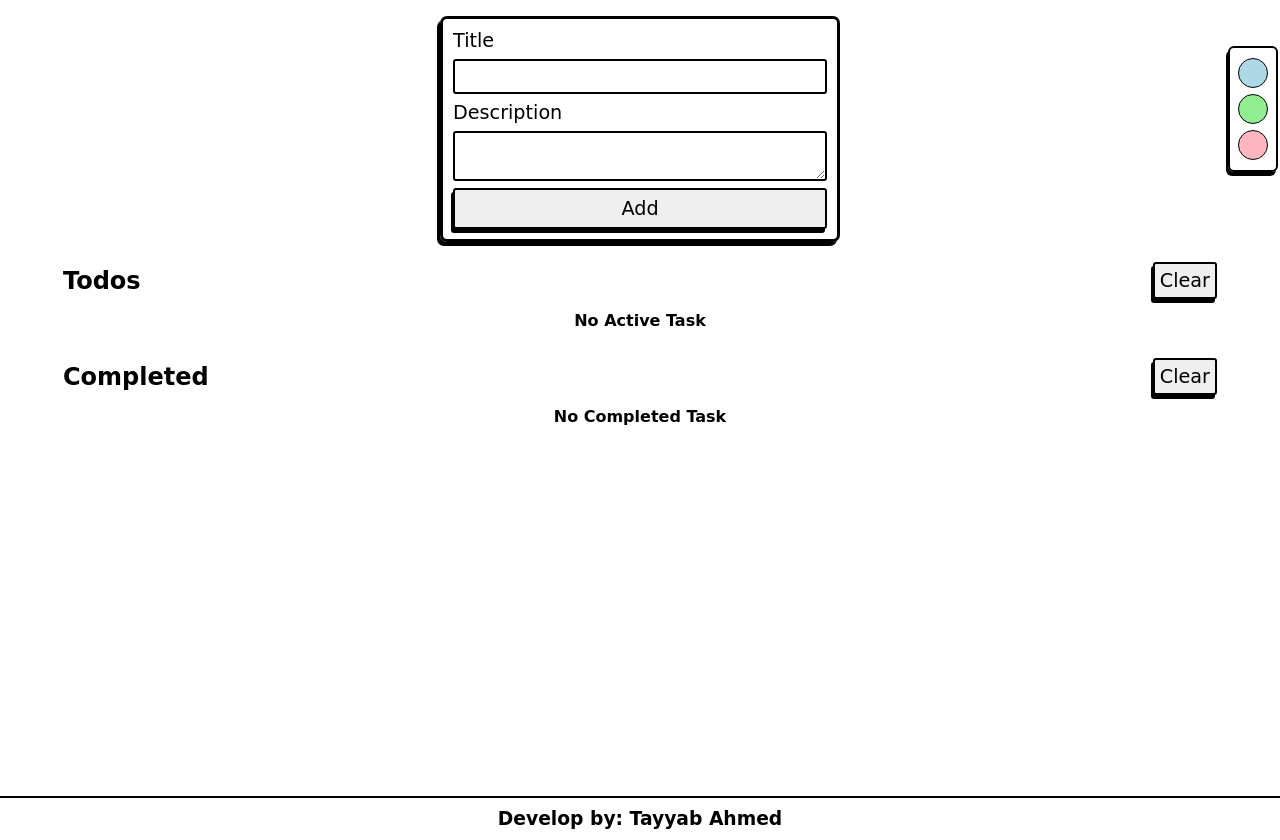
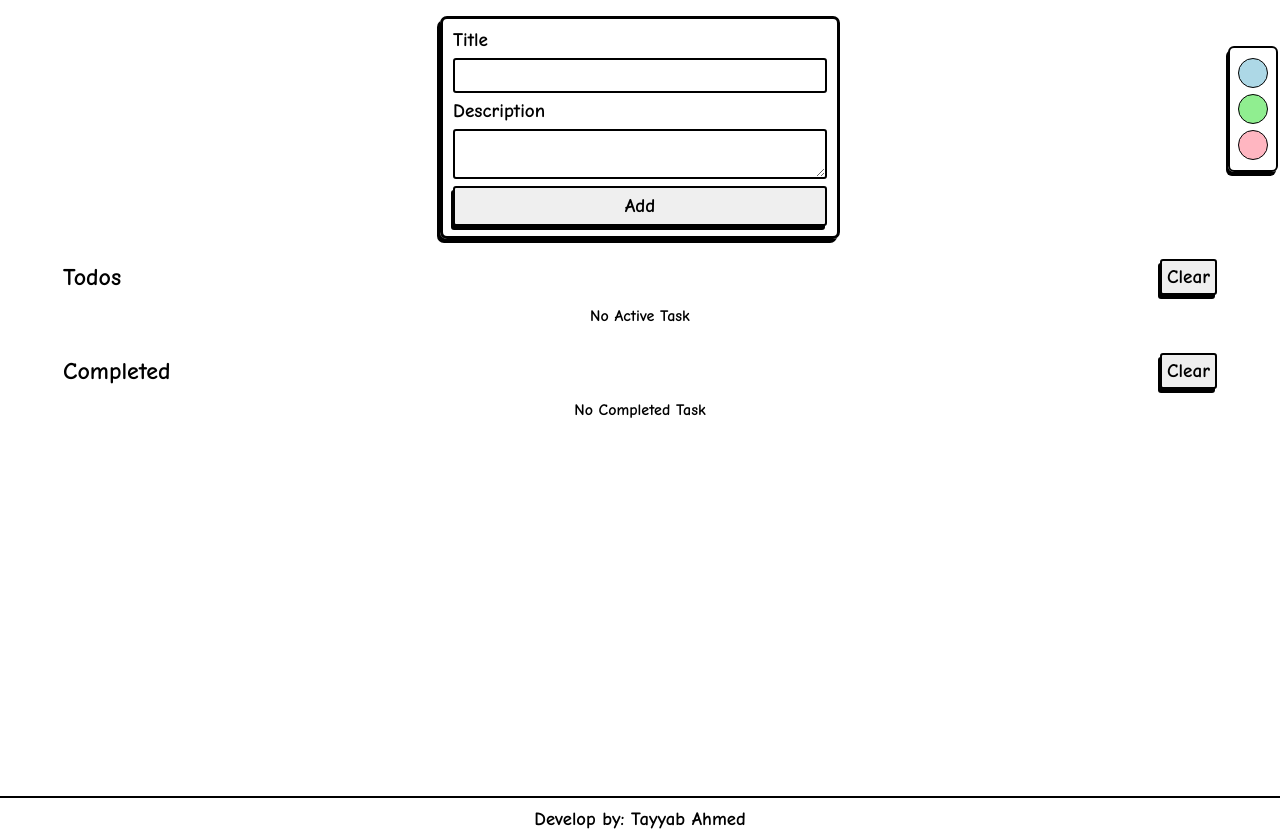
Before and after one commit to TayyabAhmed890/Todo_Manager, a plain HTML site: page index.html in a window 1280 px wide. Shown: the part 54-894 px from the top of the page. Drawn offline with Linux system fonts and the light colour scheme.

Commit message:
ui changes

```diff
--- a/index.html
+++ b/index.html
@@ -5,6 +5,9 @@
     <meta name="viewport" content="width=device-width, initial-scale=1.0">
     <title>TodoApp</title>
     <link rel="stylesheet" href="style.css">
+    <link rel="preconnect" href="https://fonts.googleapis.com">
+<link rel="preconnect" href="https://fonts.gstatic.com" crossorigin>
+<link href="https://fonts.googleapis.com/css2?family=Comic+Neue:ital,wght@0,300;0,400;0,700;1,300;1,400;1,700&display=swap" rel="stylesheet">
 </head>
 <body>
     <header id="header">
--- a/style.css
+++ b/style.css
@@ -2,7 +2,8 @@
   margin: 0;
   padding: 0;
   box-sizing: border-box;
-  font-family: cursive;
+  font-family: 'Comic Neue',sans-serif;
+  font-weight: 600;
 }
 
 html,body{
@@ -103,7 +104,6 @@
   padding: 8px;
   display: flex;
   flex-direction: column;
-  font-family: cursive;
   gap: 10px;
 
 }
@@ -128,7 +128,6 @@
   box-shadow: -2px 4px;
   border-radius: 3px;
   padding: 5px;
-  font-family: cursive;
   font-size: medium;
 }
 
@@ -142,7 +141,6 @@
   gap: 10px;
 }
 .todo-card {
-  font-family: cursive;
   border-radius: 5px;
   border: 2px solid black;
   box-shadow: -2px 4px;
@@ -173,7 +171,6 @@
   border: 2px solid black;
   border-radius: 3px;
   padding: 3px;
-  font-family: cursive;
   font-size: medium;
 }
 
```
